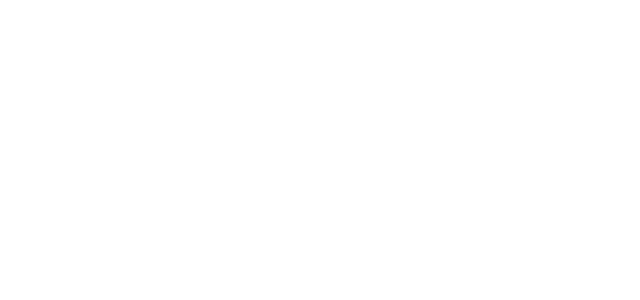
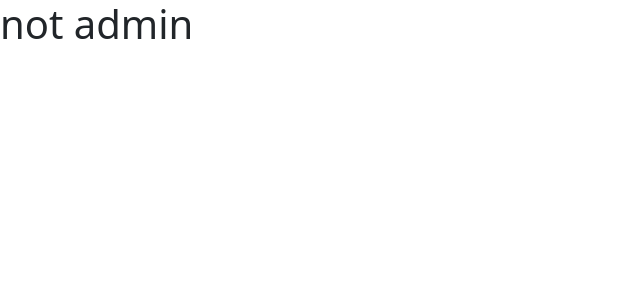
Before and after one commit to amacazzaga/Ecommerce, a React (Create React App) app in the folder frontend/: page /myaccount/users/editusers/1 in a window 1280 px wide. Before the commit this address had no page. Shown: the top 300 px of the page, without its empty margins (0-640 px from the left). Built offline with nearby package versions, Linux system fonts and the light colour scheme.

Commit message:
editusers route created

```diff
--- a/frontend/src/AppRoutes.js
+++ b/frontend/src/AppRoutes.js
@@ -33,6 +33,10 @@
           path={`/myaccount/users`}
           element={user ? <AdminBoardUsers/> : <h1>not admin</h1>}
         />
+          <Route
+          path={`/myaccount/users/editusers/:id`}
+          element={user ? <h1>edituser</h1> : <h1>not admin</h1>}
+        />
       </Routes>
     </BrowserRouter>
   );
--- a/frontend/src/views/UsersTable.js
+++ b/frontend/src/views/UsersTable.js
@@ -1,3 +1,4 @@
+import { Link } from "react-router-dom";
 const UsersTable = ({ email, name, lastName, age, id, rol }) => {
   return (
     <table class="table container">
@@ -8,9 +9,11 @@
           <td className="col-3">{lastName}</td>
           <td className="col-1">{rol}</td>
           <td className="col-1">
+            <Link to ={`/myaccount/users/editusers/${id}`}>
             <button class="btn btn-success" type="button">
               edit
             </button>
+            </Link>
           </td>
         </tr>
       </tbody>
```
